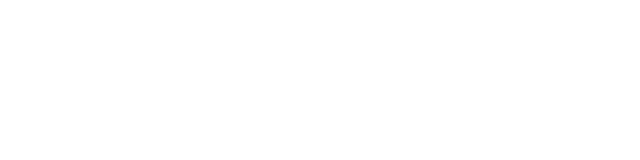
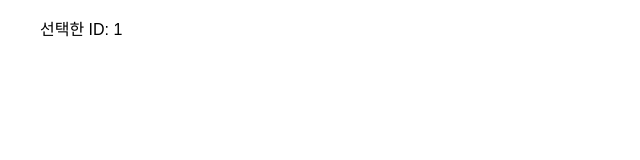
Before and after one commit to kim-ho-seon/do-it-todo, a React (Vite) app: page /items/1 in a window 1280 px wide. Shown: the top 160 px of the page, without its empty margins (0-640 px from the left). Built offline with nearby package versions, Linux system fonts and the light colour scheme.

Commit message:
feat: 라우터를 이용한 주소 연결

```diff
--- a/src/App.tsx
+++ b/src/App.tsx
@@ -1,10 +1,19 @@
 
 import './App.css'
+import { Route, Routes } from 'react-router-dom'
+import TodoListPage from './pages/TodoListPage'
+import TodoDetailPage from './pages/TodoDetailPage';
 
 function App() {
 
   return (
     <div className="main-container">
+
+      <Routes>
+            <Route path='/' element={<TodoListPage />} />
+            <Route path='/items/:itemId' element={<TodoDetailPage />}/>
+      </Routes>
+
     </div>
   )
 }
--- a/src/pages/TodoDetailPage.tsx
+++ b/src/pages/TodoDetailPage.tsx
@@ -0,0 +1,14 @@
+import { useParams } from "react-router-dom"
+
+function TodoDetailPage() {
+
+  const { itemId } = useParams()
+
+  return (
+  <div className="detail-container">
+   <p>선택한 ID: {itemId}</p>
+ </div>
+  )
+}
+
+export default TodoDetailPage
```
Also changed, not shown: src/pages/TodoListPage.tsx (+11 -0 lines).
